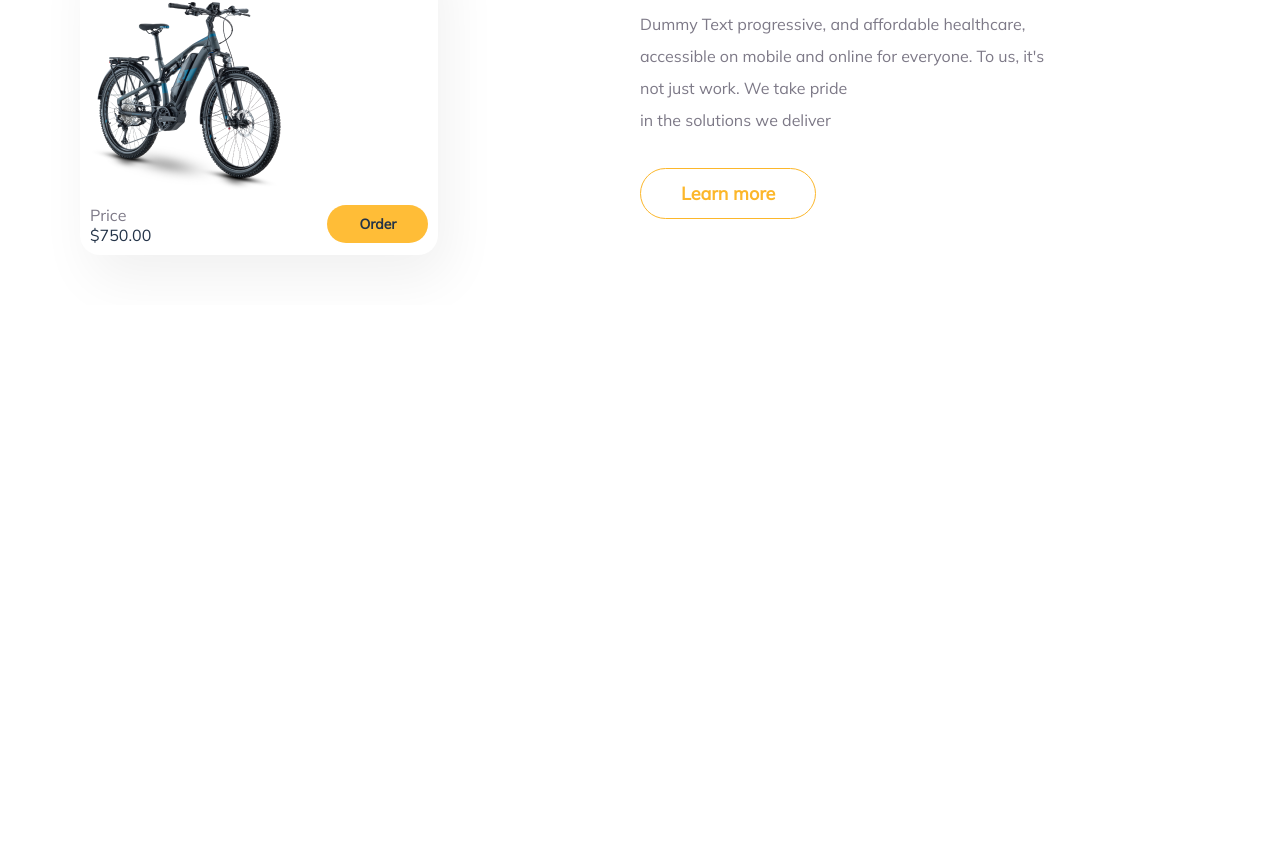
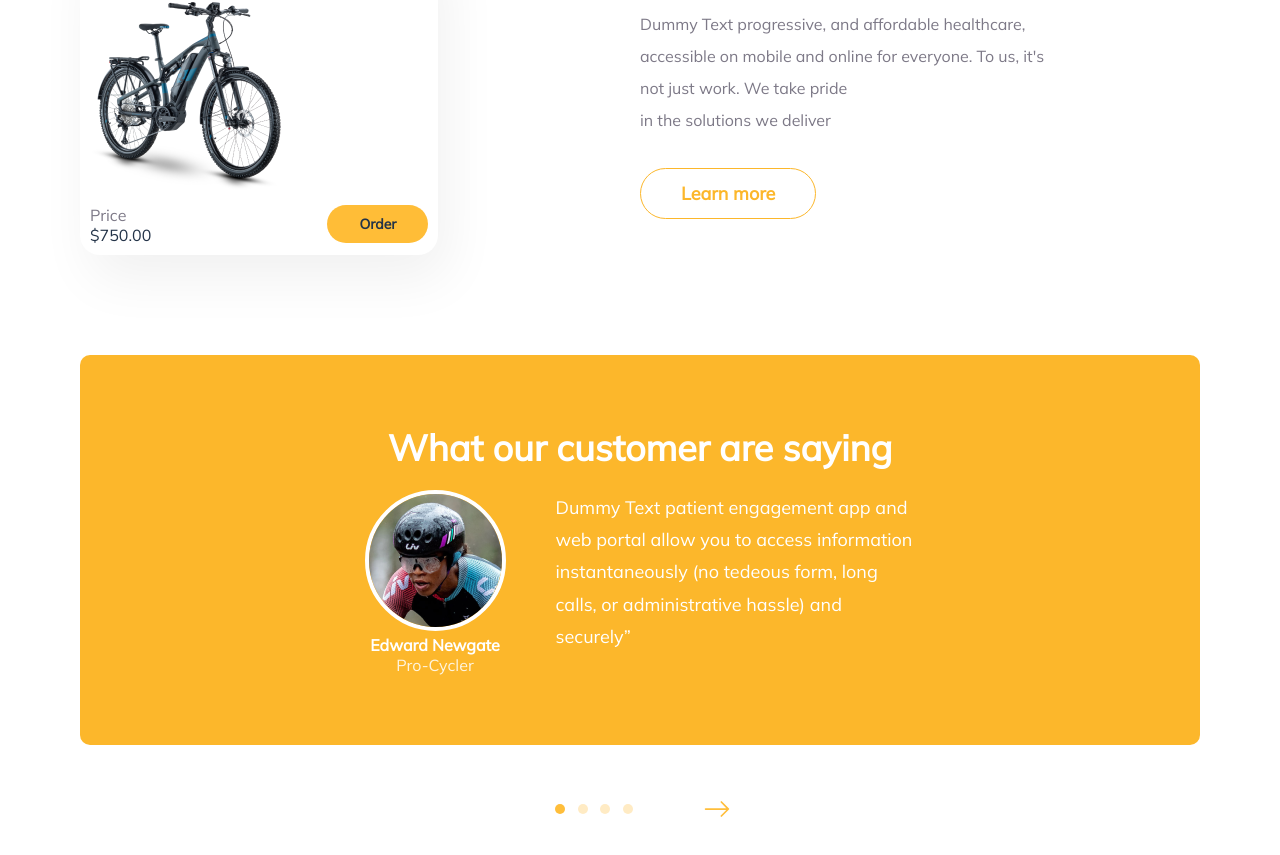
Before and after one commit to 5iveemmy/lottie, a React (Create React App) app: page / in a window 1280 px wide. Shown: the part 1269-2124 px from the top of the page. Before the commit the page ends 1574 px from the top, so only its background shows below. Built offline with nearby package versions, Linux system fonts and the light colour scheme.

Commit message:
create footer folder

```diff
--- a/src/components/Bikes/BikeKit.elements.js
+++ b/src/components/Bikes/BikeKit.elements.js
@@ -185,3 +185,84 @@ export const HybridButton = styled.button`
     transition: 0.5s ease-in-out;
   }
 `;
+
+/* Bikers */
+
+export const What = styled.div`
+  padding-top: 100px;
+  color: #fff;
+`;
+
+export const WhatWrap = styled.div`
+  background-color: #fcb72b;
+  padding: 70px 200px;
+  border-radius: 10px;
+`;
+
+export const WhatHead = styled.div`
+  color: #fff;
+  font-weight: 700;
+  font-size: 36px;
+  text-align: center;
+`;
+
+export const BikerDiv = styled.div`
+  display: flex;
+  justify-content: center;
+  align-items: center;
+`;
+
+export const BikerImgDiv = styled.div`
+  padding-top: 20px;
+  padding-right: 50px;
+  text-align: center;
+`;
+
+export const BikerImg = styled.img`
+  border-radius: 50%;
+  border: 4px solid #fff;
+`;
+
+export const BikerName = styled.p`
+  font-weight: 700;
+`;
+
+export const BikerTag = styled.span`
+  opacity: 85%;
+`;
+
+export const BikerText = styled.p`
+  width: 50%;
+  line-height: 1.8;
+  font-weight: 400;
+  font-size: 18px;
+`;
+
+export const DotsWrap = styled.div`
+  display: flex;
+  justify-content: center;
+  padding-top: 50px;
+  align-items: center;
+`;
+
+export const Dots = styled.div`
+  display: flex;
+  justify-content: space-around;
+  width: 90px;
+`;
+
+export const Dot = styled.p`
+  background-color: #ffbe3b;
+  border-radius: 50%;
+  opacity: ${({ noFade }) => (noFade ? "normal" : "0.3")};
+  height: 10px;
+  width: 10px;
+  padding-right: 10px;
+`;
+
+export const DotArrow = styled(BsArrowRight)`
+  color: #ffbe3b;
+  font-size: 28px;
+  margin-left: 4rem;
+  cursor: pointer;
+`;
--- /dev/null
+++ b/src/components/Bikes/Biker.js
@@ -0,0 +1,53 @@
+import React from "react";
+import {
+  BikerDiv,
+  BikerImg,
+  BikerImgDiv,
+  BikerName,
+  BikerTag,
+  BikerText,
+  DotArrow,
+  Dots,
+  DotsWrap,
+  Dot,
+  What,
+  WhatHead,
+  WhatWrap,
+} from "./BikeKit.elements";
+
+import biker from "../../images/biker.png";
+
+const Biker = () => {
+  return (
+    <>
+      <What>
+        <WhatWrap>
+          <WhatHead>What our customer are saying</WhatHead>
+          <BikerDiv>
+            <BikerImgDiv>
+              <BikerImg src={biker}></BikerImg>
+              <BikerName>Edward Newgate</BikerName>
+              <BikerTag>Pro-Cycler</BikerTag>
+            </BikerImgDiv>
+            <BikerText>
+              Dummy Text patient engagement app and web portal allow you to
+              access information instantaneously (no tedeous form, long calls,
+              or administrative hassle) and securely”
+            </BikerText>
+          </BikerDiv>
+        </WhatWrap>
+        <DotsWrap>
+          <Dots>
+            <Dot noFade />
+            <Dot />
+            <Dot />
+            <Dot />
+          </Dots>
+          <DotArrow />
+        </DotsWrap>
+      </What>
+    </>
+  );
+};
+
+export default Biker;
--- a/src/components/Bikes/Hybrid.js
+++ b/src/components/Bikes/Hybrid.js
@@ -12,9 +12,11 @@ import {
 } from "./BikeKit.elements";
 import MidBikes from "./MidBikes";
 import universal from "../../images/universal.png";
+import Biker from "./Biker";
 
 const Hybrid = () => {
   return (
+    <>
       <HybridContainer>
         <ForHybrid>
           <HybridWrap>
@@ -29,8 +31,8 @@ const Hybrid = () => {
                 <HybridHead> Hybrid Bikes</HybridHead>
                 <HybridPara>
                   {" "}
-                Dummy Text progressive, and affordable healthcare, accessible on
-                mobile and online for everyone. To us, it's <br /> not just
+                  Dummy Text progressive, and affordable healthcare, accessible
+                  on mobile and online for everyone. To us, it's <br /> not just
                   work. We take pride <br /> in the solutions we deliver
                 </HybridPara>
                 <HybridButtonDiv>
@@ -40,7 +42,9 @@ const Hybrid = () => {
             </HybridBikes>
           </HybridWrap>
         </ForHybrid>
+        <Biker />
       </HybridContainer>
+    </>
   );
 };
 
--- a/src/components/index.js
+++ b/src/components/index.js
@@ -1,3 +1,4 @@
 export { default as Navbar } from "./Navbar/Navbar";
 export { default as HeroSection } from "./HeroSection/HeroSection";
 export { default as BikeKit } from "./Bikes/BikeKit";
+export { default as Footer } from "./Footer/Footer";
```
Also changed, not shown: src/components/Bikes/Dot.js (added, +8 -0 lines), src/components/Footer/Footer.elements.js (added), src/components/Footer/Footer.js (added), src/images/biker.png (added). Lines whose indentation alone changed are shown as unchanged.
